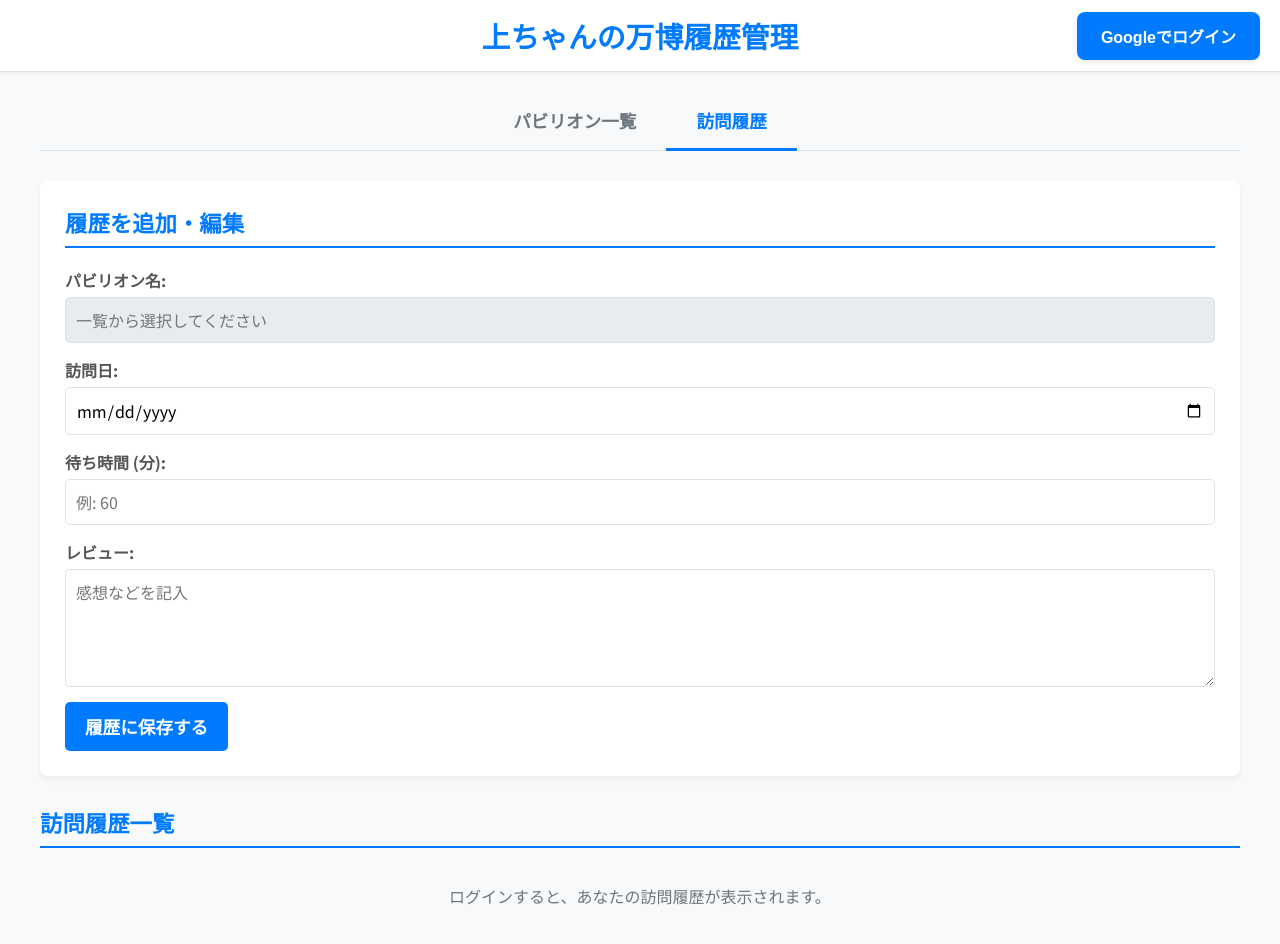
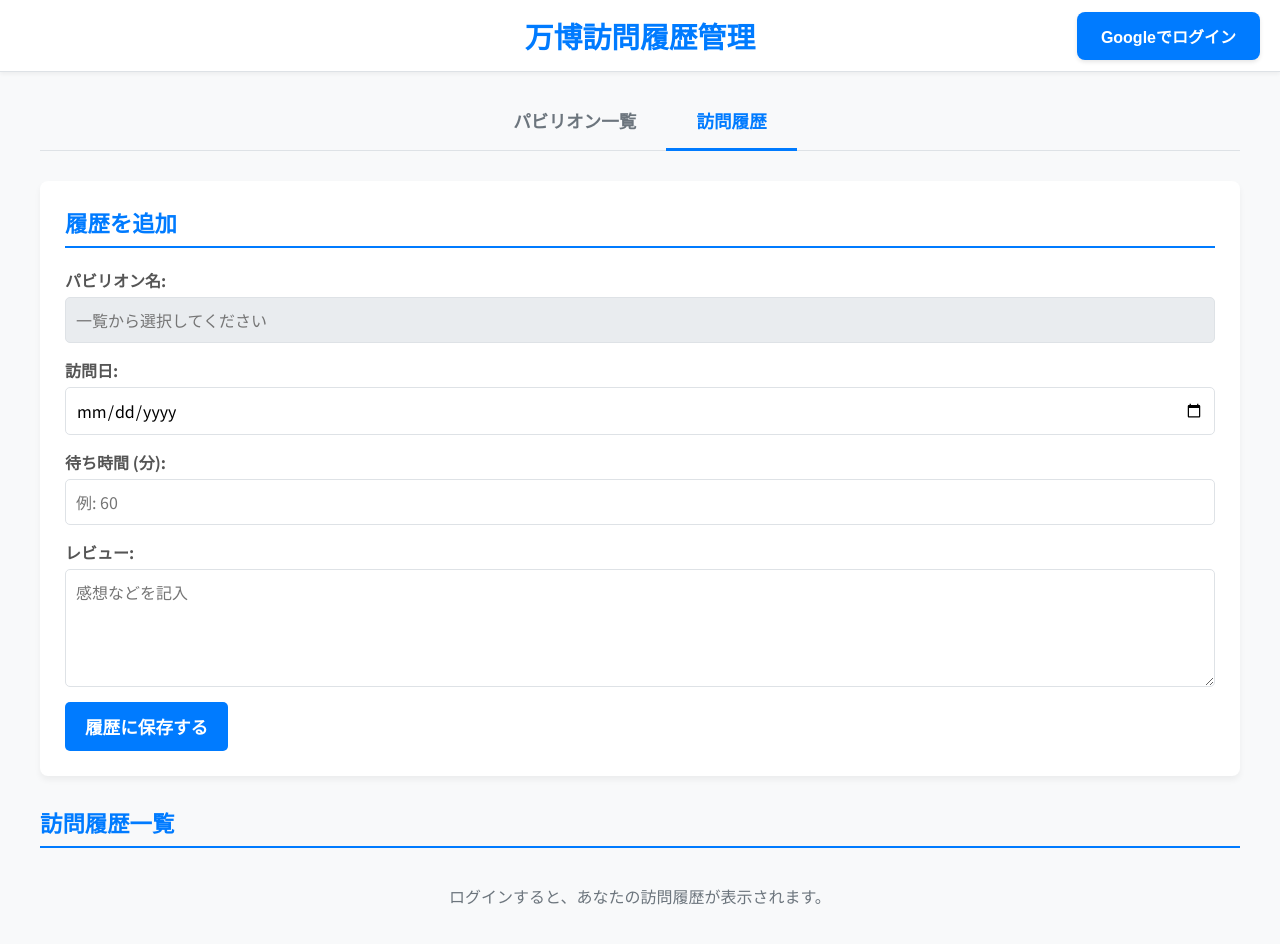
Before and after one commit to concon-bit/expo-visit-history, a plain HTML site: page index.html in a window 1280 px wide. Both pictures are taken after a click on the button "訪問履歴". Drawn offline with Linux system fonts and the light colour scheme; no server answers; a web font is replaced by a local one.

Commit message:
Update index.html

```diff
--- a/index.html
+++ b/index.html
@@ -3,7 +3,8 @@
 <head>
     <meta charset="UTF-8">
     <meta name="viewport" content="width=device-width, initial-scale=1.0">
-    <title>上ちゃんの万博履歴管理</title>
+    <title>万博訪問履歴管理アプリ</title>
+
     <link rel="preconnect" href="https://fonts.googleapis.com">
     <link rel="preconnect" href="https://fonts.gstatic.com" crossorigin>
     <link href="https://fonts.googleapis.com/css2?family=Mochiy+Pop+P+One&family=Noto+Sans+JP:wght@400;700&display=swap" rel="stylesheet">
@@ -12,7 +13,7 @@
 </head>
 <body>
     <header>
-        <h1>上ちゃんの万博履歴管理</h1>
+        <h1>万博訪問履歴管理</h1>
         <div id="auth-container">
             <div id="user-info"></div>
             <button id="login-btn">Googleでログイン</button>
@@ -30,13 +31,13 @@
             <section id="search-section">
                  <input type="text" id="searchInput" placeholder="パビリオン名、愛称などで検索...">
             </section>
-            <div id="pavilionList"></div>
+            <div id="pavilionList" class="pavilion-list-container"></div>
             <nav id="pagination-container" aria-label="Page navigation"></nav>
         </div>
 
         <div id="history-view" style="display: none;">
             <section id="form-section">
-                <h2>履歴を追加・編集</h2>
+                <h2>履歴を追加</h2>
                 <form id="visit-form">
                     <div class="form-group">
                         <label for="pavilion-name">パビリオン名:</label>
```
